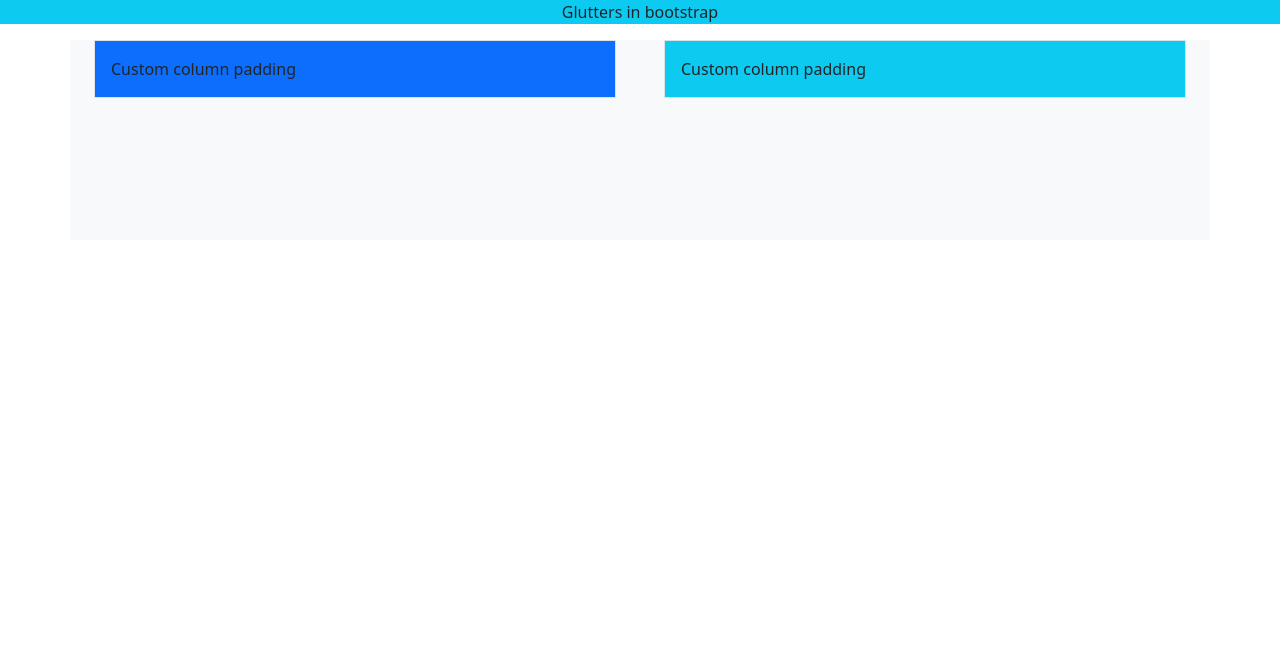
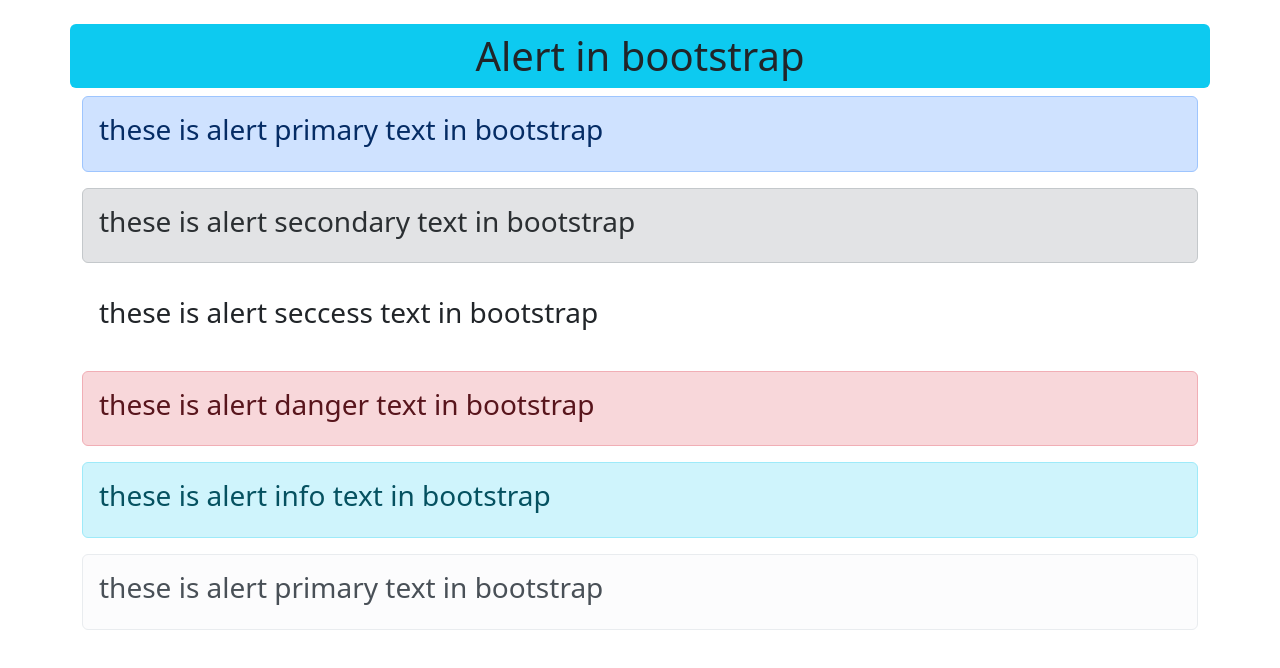
Before and after one commit to abyssiniatech/Bootstrap5_course, a website: page index.html in a window 1280 px wide. Drawn offline with nearby package versions, Linux system fonts and the light colour scheme; files that its build step writes are made by us from their sources.

Commit message:
boostrap alert

```diff
--- a/index.html
+++ b/index.html
@@ -3,32 +3,35 @@
 <head>
     <meta charset="UTF-8">
     <meta name="viewport" content="width=device-width, initial-scale=1.0">
-    <title>bootstrap grid</title>
+    <title>Bootstrap alert</title>
  <link rel="stylesheet" href="./src/output.css">
     <link rel ="stylesheet"  href="./node_modules//bootstrap//dist/css//bootstrap.min.css">
     <link rel="stylesheet" href="index.css">
-    <style>
-        .row{
-            height:200px;
-        }
-    </style>
+
 </head>
 <body>
-     <!-- grid in bootstrap -->
-        <!-- Getters -->
-         <p class="bg-info text-center">Glutters in bootstrap</p>
-        <div class="container px-4">
-            <div class="row gx-5 bg-light">
-              <div class="col">
-               <div class="p-3 border bg-primary">Custom column padding</div>
-              </div>
-              <div class="col">
-                <div class="p-3 border bg-info">Custom column padding</div>
-              </div>
-            </div>
-          </div>
-
-
+ <!-- The accordion uses collapse internally to make it collapsible. To render an accordion that’s expanded, add the .open class on the .accordion. -->
+           <h1 class="bg-info container text-center p-2 mt-sm-4 rounded">Alert in bootstrap</h1>
+       <div class="container">
+               <div class="alert alert-primary">
+                <h3>these is alert primary text in bootstrap</h3>
+               </div>
+               <div class="alert alert-secondary">
+                <h3>these is alert secondary text in bootstrap</h3>
+               </div>
+               <div class="alert alert-seccess">
+                <h3>these is alert seccess text in bootstrap</h3>
+               </div>
+               <div class="alert alert-danger">
+                <h3>these is alert danger text in bootstrap</h3>
+               </div>
+               <div class="alert alert-info">
+                <h3>these is alert info text in bootstrap</h3>
+               </div>
+               <div class="alert alert-light">
+                <h3>these is alert primary text in bootstrap</h3>
+               </div>
+       </div>
 
 </body>
 </html>
```
